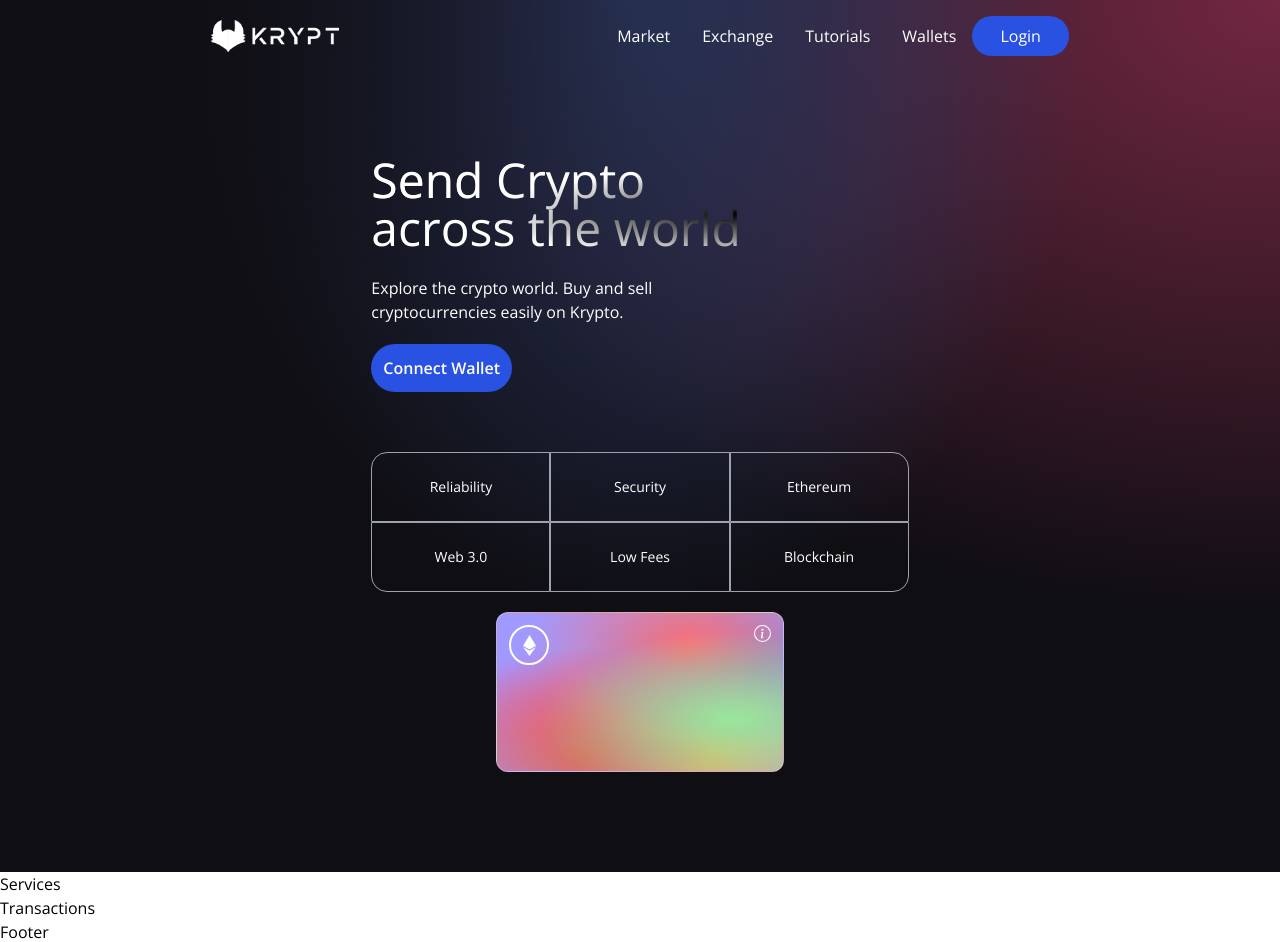
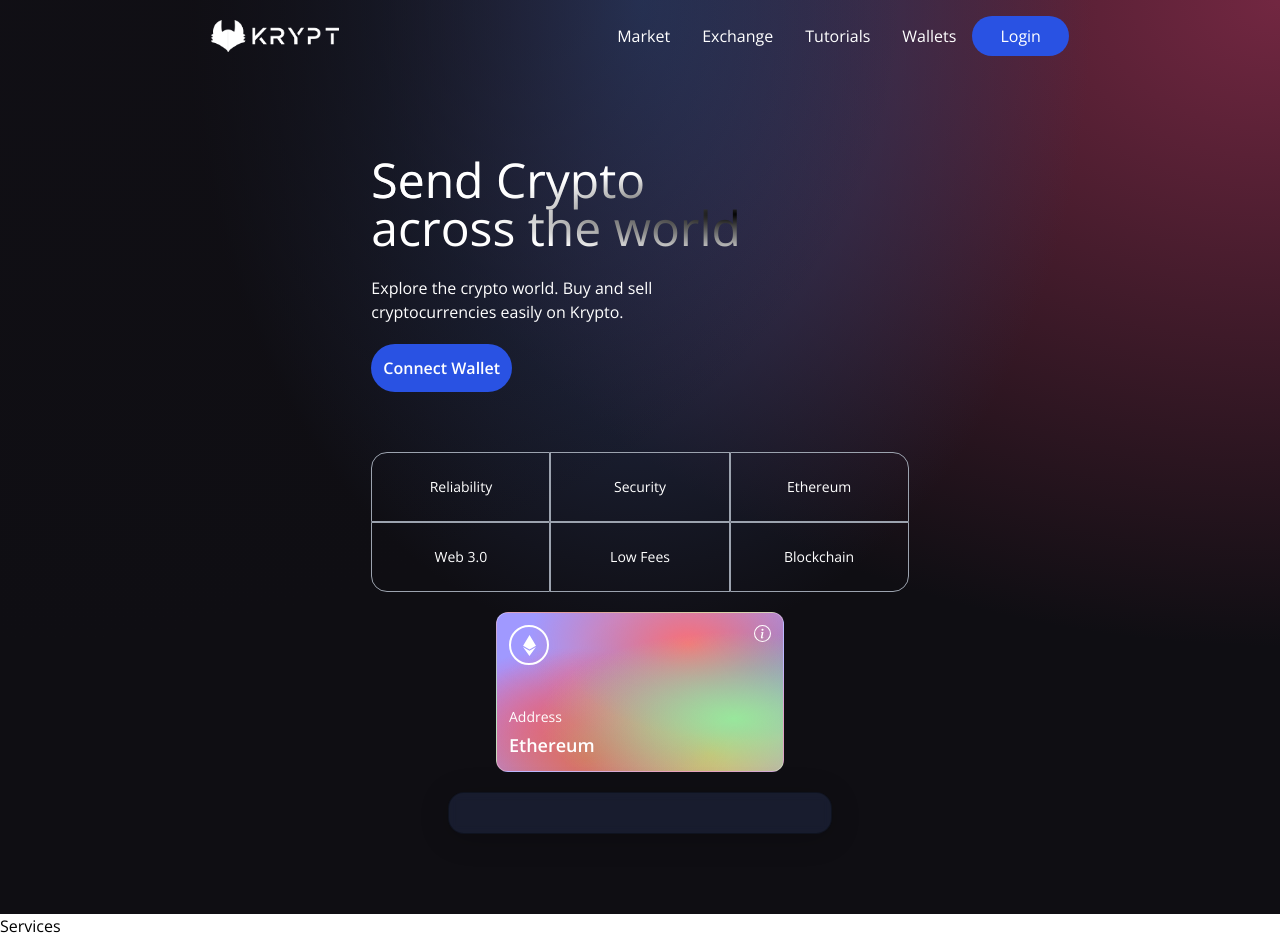
Before and after one commit to thateflondon/Krypto, a React (Vite) app in the folder client/: page / in a window 1280 px wide. Shown: the top 942 px of the page. Built offline with nearby package versions, Linux system fonts and the light colour scheme.

Commit message:
feat(app): create transaction form
fix: must appear on the right of title, description & table

```diff
--- a/client/src/components/Welcome.jsx
+++ b/client/src/components/Welcome.jsx
@@ -51,9 +51,16 @@ const Welcome = () => {
                 <BsInfoCircle fontSize={17} color="#fff" />
               </div>
               <div>
-                <p></p>
+                <p className="text-white font-light text-sm">Address</p>
+                <p className="text-white font-semibold text-lg mt-1">
+                  Ethereum
+                </p>
               </div>
             </div>
+          </div>
+          {/* Create form */}
+          <div className="p-5 sm:w-96 w-full flex flex-col justify-start items-center blue-glassmorphism">
+
           </div>
         </div>
       </div>
```
